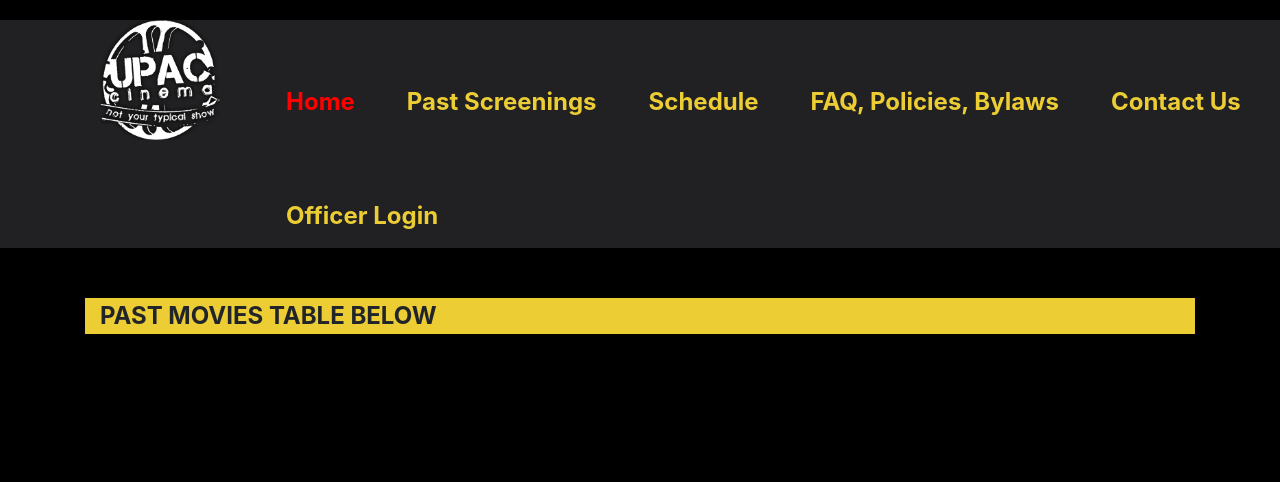
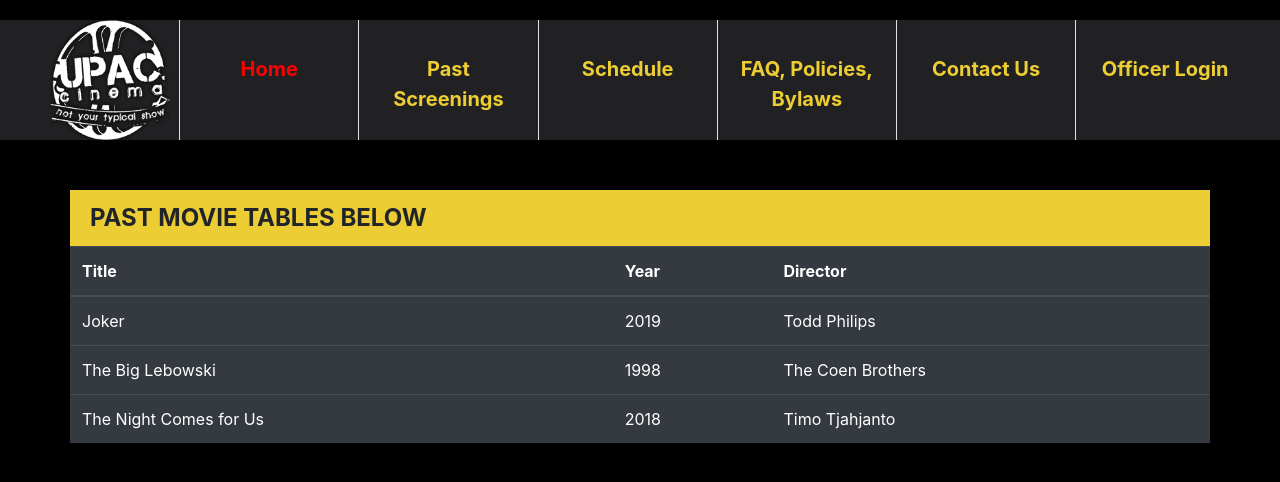
Before and after one commit to UPAC-Cinema/cinesite-frontend, a plain HTML site: page index2.html in a window 1280 px wide. Drawn offline with nearby package versions, Linux system fonts and the light colour scheme.

Commit message:
Add table and make some edits to the navbar

```diff
--- a/index2.html
+++ b/index2.html
@@ -4,63 +4,50 @@
     	<meta charset="utf-8">
     	<meta name="viewport" content="width=device-width, initial-scale=1, shrink-to-fit=no">
     	<link rel="stylesheet" href="https://stackpath.bootstrapcdn.com/bootstrap/4.3.1/css/bootstrap.min.css" integrity="sha384-ggOyR0iXCbMQv3Xipma34MD+dH/1fQ784/j6cY/iJTQUOhcWr7x9JvoRxT2MZw1T" crossorigin="anonymous">
+        <link rel="stylesheet" type="text/css" href="styles.css" />
     	<title>UPAC Cinema</title>
   	</head>
-  	<style>
-  		body{
-  			background: black !important;
-  		}
-  		nav {
-  			list-style-type: none;
-  			margin-top: 20px;
-  			margin-bottom: 50px;
-  			padding: 0;
-  			overflow: hidden;
-  			background-color: #212123;
-  		}
-
-  		nav img {
-  			height: 120px;
-  			width: 120px;
-  			margin-left: 100px;
-  			margin-right: 50px;
-  		}
-
-  		li {
-  			float: left;
-		}
-		li a {
-		  display: block;
-		  color: #ECCD34;
-		  text-align: center;
-		  padding: 14px 16px;
-		  margin-top: 50px;
-		  margin-right: 20px;
-		  text-decoration: none;
-		  font-size: 24px;
-		  font-weight: bolder;
-		}
-		li a:hover:not(.active) {
-		  color: #ECCD34;
-		}
-		.active {
-		  color: #ff0000;
-		}
-  	</style>
   	<body>
   		<nav>
   			<li><img src="images/logo.png"></li>
-  			<li><a class="active" href="#home">Home</a></li>
-  			<li><a href="#pastscreenings">Past Screenings</a></li>
-			<li><a href="#schedule">Schedule</a></li>
-			<li><a href="#faq">FAQ, Policies, Bylaws</a></li>
-			<li><a href="#contact">Contact Us</a></li>
-			<li><a href="#login">Officer Login</a></li>
+  			<li class="border-left"><a class="active" href="#home">Home</a></li>
+  			<li class="border-left"><a href="#pastscreenings">Past Screenings</a></li>
+			<li class="border-left"><a href="#schedule">Schedule</a></li>
+			<li class="border-left"><a href="#faq">FAQ, Policies, Bylaws</a></li>
+			<li class="border-left"><a href="#contact">Contact Us</a></li>
+			<li class="border-left"><a href="#login">Officer Login</a></li>
 		</nav>
 
-		<div class = "container">
-			<div class = "col-12", style="background-color: #ECCD34;font-size:24px;font-weight:bolder">PAST MOVIES TABLE BELOW</div>
-
+        <div class="container">
+            <header class="header">
+                <div class="header-inner container">PAST MOVIE TABLES BELOW</div>
+            </header>
+            <table class="table table-dark">
+                <thead>
+                    <tr>
+                        <th scope="col">Title</th>
+                        <th scope="col">Year</th>
+                        <th scope="col">Director</th>
+                    </tr>
+                </thead>
+                <tbody>
+                    <tr>
+                        <td>Joker</td>
+                        <td>2019</td>
+                        <td>Todd Philips</td>
+                    </tr>
+                    <tr>
+                        <td>The Big Lebowski</td>
+                        <td>1998</td>
+                        <td>The Coen Brothers</td>
+                    </tr>
+                    <tr>
+                        <td>The Night Comes for Us</td>
+                        <td>2018</td>
+                        <td>Timo Tjahjanto</td>
+                    </tr>
+                </tbody>
+            </table>
 		</div>
 
 
--- /dev/null
+++ b/styles.css
@@ -0,0 +1,61 @@
+body {
+    background: black !important;
+}
+
+nav {
+    list-style-type: none;
+    margin-top: 20px;
+    margin-bottom: 50px;
+    padding: 0;
+    overflow: hidden;
+    background-color: #212123;
+}
+
+nav img {
+    height: 120px;
+    width: 120px;
+    margin-left: 50px;
+    margin-right: 50px;
+}
+
+li {
+    float: left;
+    width: 14%;
+    height: 120px;
+}
+
+li a {
+  display: block;
+  color: #ECCD34;
+  text-align: center;
+  padding: 14px 16px;
+  margin-top: 20px;
+  text-decoration: none;
+  font-size: 20px;
+  font-weight: bolder;
+}
+
+.container {
+    background-color: #FFFFFF;
+    padding: 0%;
+}
+
+.panel {
+    background-color: #FFFFFF;
+}
+
+.header-inner {
+    background-color:#ECCD34;
+    font-size:24px;
+    font-weight:bolder;
+    padding-left: 20px;
+    padding-top: 10px;
+    padding-bottom: 10px;
+}
+
+li a:hover:not(.active) {
+  color: #ECCD34;
+}
+.active {
+  color: #ff0000;
+}
```
